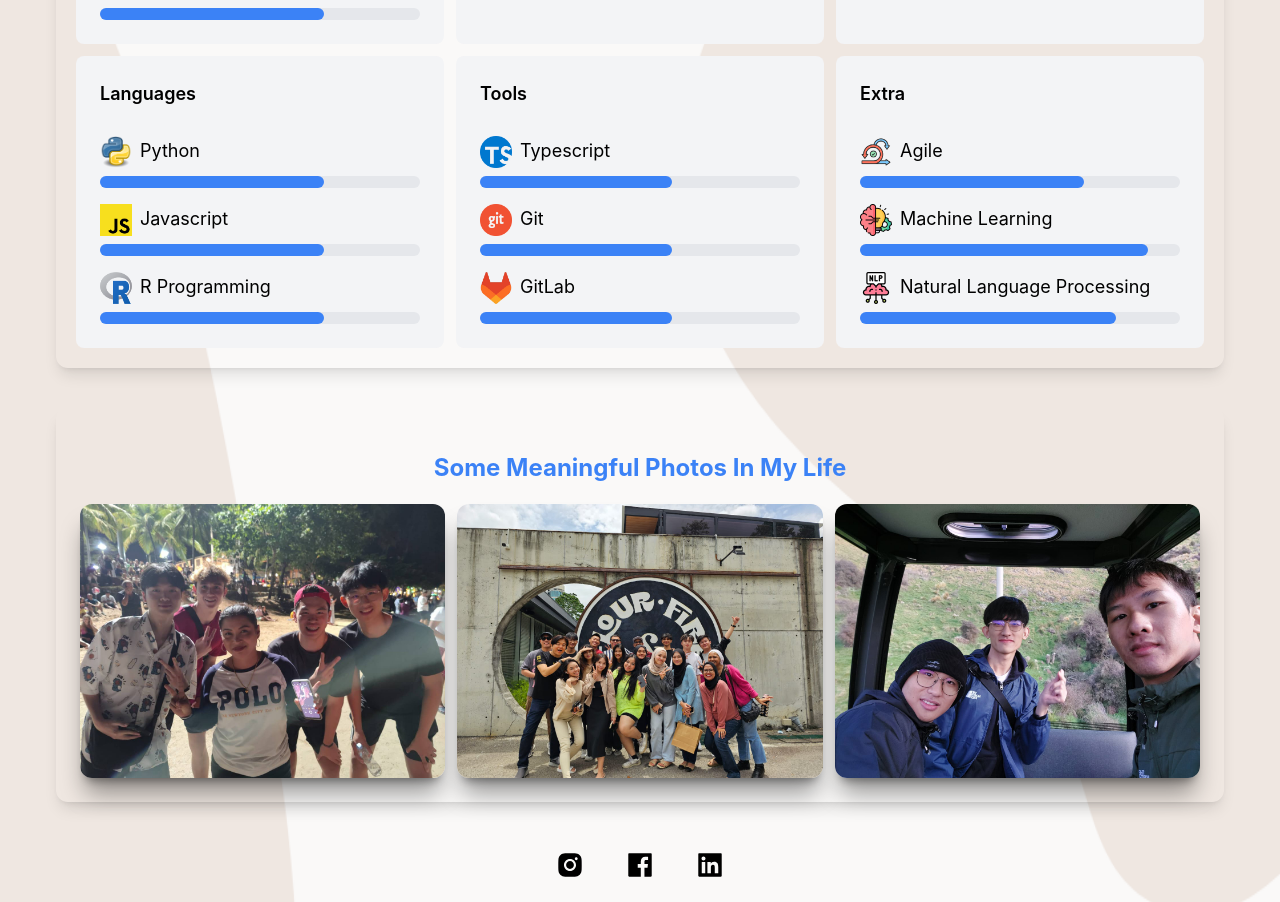
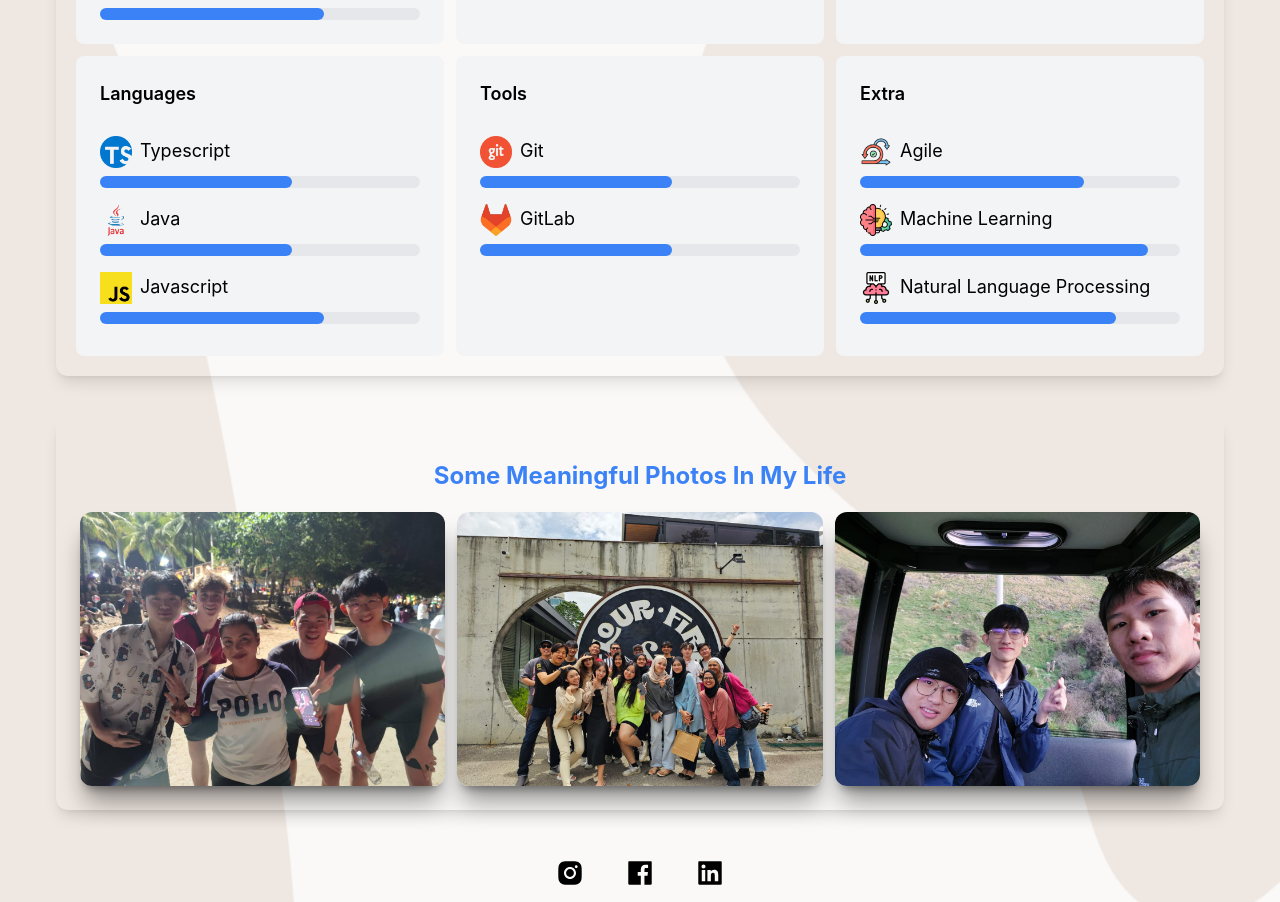
Before and after one commit to qiqian27/my-portfolio, a Next.js app: page / in a window 1280 px wide. Shown: the part 2481-3383 px from the top of the page. Built offline with nearby package versions, Linux system fonts and the light colour scheme.

Commit message:
update skills

```diff
--- a/pages/index.tsx
+++ b/pages/index.tsx
@@ -553,15 +553,27 @@ export default function Home() {
               </div>
               <div className='bg-gray-100 p-6 rounded-lg hover:scale-[102%] transition-transform'>
                 <h4 className='text-base md:text-lg font-semibold mb-5 text-center md:text-left'>Languages</h4>
-                <div className="transition-transform transform-gpu hover:scale-[102%]  group text-base md:text-lg">
+                <div className="transition-transform transform-gpu hover:scale-[102%] group text-base md:text-lg">
                   <p className=" py-2 ">
-                    <Image src="/python.png" alt="" className="inline-block w-8 h-8 mr-2" width={240} height={240} />
-                    Python <span className="text-sm hidden transition-transform transform-gpu group-hover:inline-block"> (70%) </span>
+                    <Image src="/ts.png" alt="" className="inline-block w-8 h-8 mr-2" width={240} height={240} />
+                    Typescript <span className="text-sm hidden transition-transform transform-gpu group-hover:inline-block"> (60%) </span>
                   </p>
                   <div className="w-full bg-gray-200 rounded-full h-2 md:h-3 dark:bg-gray-700 mb-2 relative group">
                     <div
                       className="bg-blue-500 h-2 md:h-3 rounded-full"
-                      style={{ width: "70%" }}
+                      style={{ width: "60%" }}
+                    ></div>
+                  </div>
+                </div>
+                <div className="transition-transform transform-gpu hover:scale-[102%] group text-base md:text-lg">
+                  <p className=" py-2 ">
+                    <Image src="/java.png" alt="" className="inline-block w-8 h-8 mr-2" width={240} height={240} />
+                    Java <span className="text-sm hidden transition-transform transform-gpu group-hover:inline-block"> (60%) </span>
+                  </p>
+                  <div className="w-full bg-gray-200 rounded-full h-2 md:h-3 dark:bg-gray-700 mb-2 relative group">
+                    <div
+                      className="bg-blue-500 h-2 md:h-3 rounded-full"
+                      style={{ width: "60%" }}
                     ></div>
                   </div>
                 </div>
@@ -577,33 +589,9 @@ export default function Home() {
                     ></div>
                   </div>
                 </div>
-                <div className="transition-transform transform-gpu hover:scale-[102%] group text-base md:text-lg">
-                  <p className=" py-2 ">
-                    <Image src="/rprogramming.png" alt="" className="inline-block w-8 h-8 mr-2" width={240} height={240} />
-                    R Programming <span className="text-sm hidden transition-transform transform-gpu group-hover:inline-block"> (70%) </span>
-                  </p>
-                  <div className="w-full bg-gray-200 rounded-full h-2 md:h-3 dark:bg-gray-700 relative group">
-                    <div
-                      className="bg-blue-500 h-2 md:h-3 rounded-full"
-                      style={{ width: "70%" }}
-                    ></div>
-                  </div>
-                </div>
               </div>
               <div className='bg-gray-100 p-6 rounded-lg hover:scale-[102%] transition-transform'>
                 <h4 className='text-base md:text-lg font-semibold mb-5 text-center md:text-left'>Tools</h4>
-                <div className="transition-transform transform-gpu hover:scale-[102%] group text-base md:text-lg">
-                  <p className=" py-2 ">
-                    <Image src="/ts.png" alt="" className="inline-block w-8 h-8 mr-2" width={240} height={240} />
-                    Typescript <span className="text-sm hidden transition-transform transform-gpu group-hover:inline-block"> (60%) </span>
-                  </p>
-                  <div className="w-full bg-gray-200 rounded-full h-2 md:h-3 dark:bg-gray-700 mb-2 relative group">
-                    <div
-                      className="bg-blue-500 h-2 md:h-3 rounded-full"
-                      style={{ width: "60%" }}
-                    ></div>
-                  </div>
-                </div>
                 <div className="transition-transform transform-gpu hover:scale-[102%] group text-base md:text-lg">
                   <p className=" py-2 ">
                     <Image src="/git.png" alt="" className="inline-block w-8 h-8 mr-2" width={240} height={240} />
```
Also changed, not shown: public/java.png (added).
